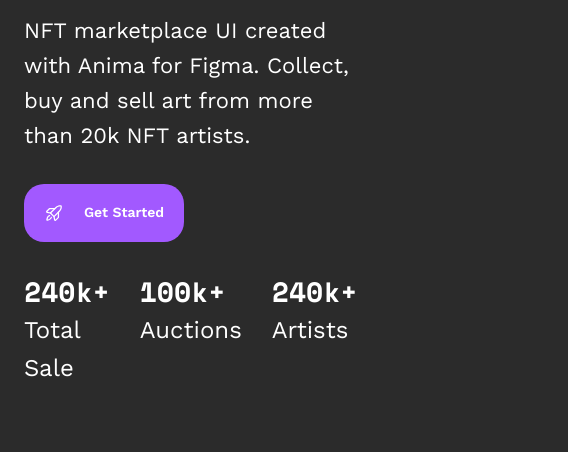
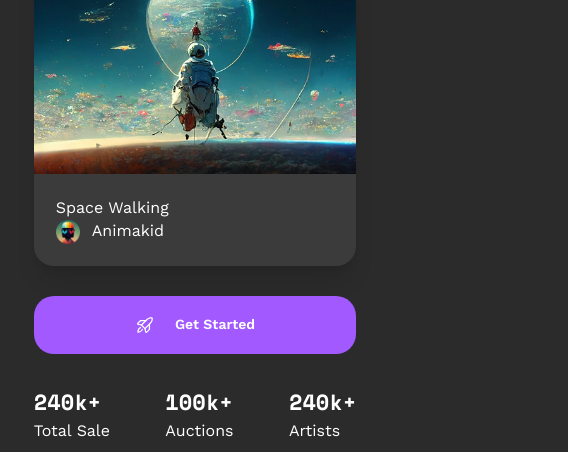
Before and after one commit to AfnanDahdoul/NFT-s-Marketplace, a website: page index.html in a window 390 px wide. Shown: the part 456-908 px from the top of the page, 568 px wide, since content can reach past the window. Drawn offline with nearby package versions, Linux system fonts and the light colour scheme.

Commit message:
responsive hero and sticky header

```diff
--- a/index.html
+++ b/index.html
@@ -14,9 +14,11 @@
 </head>
 
 <body>
-    <header class="header flex
-    mx-[3.125rem] my-[1.25rem] justify-between items-center
-    max-[500px]:mx-[1.875rem]">
+    <header class="header sticky top-0 z-9 bg-background">
+        <div class="flex
+        px-[3.125rem] py-[1.25rem]
+        max-[500px]:px-[1.875rem]
+        justify-between items-center">
             <div class="logo shrink-0 w-[243.41px] max-[400px]:w-[180px]">
                 <a href="#">
                     <img src="./assets/images/navbar imgs/logo.svg" />
@@ -50,90 +52,95 @@
             <div class="hidden max-[982px]:block shrink-0">
                 <img src="./assets/images/navbar imgs/Burger Menu.svg" />
             </div>
+        </div>
     </header>
-    <!-- <header class="header flex fixed w-full
-    container mx-auto my-[1.25rem] justify-between items-center
-    ">
-        <div class="logo shrink-0 w-[243.41px] max-[400px]:w-[180px]">
-            <a href="#">
-                <img src="./assets/images/navbar imgs/logo.svg" />
-            </a>
-        </div>
-        <nav class="block max-[982px]:hidden">
-            <ul class="flex items-center gap-[1.875rem]">
-                <li class="nav-link hover-effect">
-                    <a href="#">
-                        Marketplace
-                    </a>
-                </li>
-                <li class="nav-link hover-effect">
-                    <a href="#">
-                        Rankings
-                    </a>
-                </li>
-                <li class="nav-link hover-effect">
-                    <a href="#">
-                        Connect a Wallet
-                    </a>
-                </li>
-                <li>
-                    <a href="#" class="btn flex gap-[1.25rem] px-[1.25rem] py-[1.188rem] nav-link hover-effect">
-                        <img src="./assets/images/navbar imgs/User.svg" />
-                        Sign Up
-                    </a>
-                </li>
-            </ul>
-        </nav>
-        <div class="hidden max-[982px]:block shrink-0">
-            <img src="./assets/images/navbar imgs/Burger Menu.svg" />
-        </div>
-    </header> -->
 
     <main>
-        <section class="hero h-[100vh] py-[5rem]">
-            <div class="max-w-[1200px] mx-auto px-6 flex gap-20 h-full">
-                <div class="hero-left flex flex-col flex-1 gap-[1.875rem]">
-                    <h1 class="text-[4.188rem] font-semibold leading-[110%] tracking-[0%]">Discover digital art &
+        <section class="hero h-[100vh] py-[5rem]
+        max-[982px]:py-[3rem]">
+            <div class="max-w-[80%] max-[982px]:max-w-[95%]
+            mx-auto px-6 flex gap-20 h-full
+            max-[982px]:gap-10
+            max-[600px]:flex-col">
+                <div class="hero-left order-1 flex flex-col flex-1 gap-[1.875rem]">
+                    <h1 class="order-1 text-[4.188rem] font-semibold leading-[110%] tracking-[0%]
+                    max-[982px]:text-[2.375rem] max-[982px]:leading-[120%]">Discover digital art &
                         Collect NFTs
                     </h1>
-                    <p class="text-[1.375rem] font-normal leading-[160%] tracking-[0%]">NFT marketplace UI created with
+                    <p class="order-2 text-[1.375rem] font-normal leading-[160%] tracking-[0%]
+                    max-[982px]:text-[1rem] max-[982px]:leading-[140%]">NFT marketplace UI created with
                         Anima for Figma. Collect, buy and sell art from more than 20k
                         NFT artists.
                     </p>
-                    <a href="#" class="btn flex w-fit gap-[1.25rem] px-[1.25rem] py-[1.188rem] nav-link hover-effect">
-                        <img src="./assets/images/Generals/RocketLaunch.svg" />
-                        Get Started
-                    </a>
-                    <div class="additional-info flex gap-[1.875rem]">
-                        <div>
-                            <span
-                                class="font-spaceMono text-[1.75rem] font-bold leading-[140%] tracking-[0%]">240k+</span>
-                            <br />
-                            <span class="text-[1.499rem] font-normal leading-[160%] tracking-[0%]">Total Sale</span>
-                        </div>
-                        <div>
-                            <span
-                                class="font-spaceMono text-[1.75rem] font-bold leading-[140%] tracking-[0%]">100k+</span>
-                            <br />
-                            <span class="text-[1.499rem] font-normal leading-[160%] tracking-[0%]">Auctions</span>
-                        </div>
-                        <div>
-                            <span
-                                class="font-spaceMono text-[1.75rem] font-bold leading-[140%] tracking-[0%]">240k+</span>
-                            <br />
-                            <span class="text-[1.499rem] font-normal leading-[160%] tracking-[0%]">Artists</span>
-                        </div>
-                    </div>
-                </div>
-                <div class="hero-right flex-1 self-start bg-secondaryBackground rounded-[1.25rem] shadow-xl">
-                    <div class="hero-card">
+                    <div
+                        class="hero-right order-2 flex-1 self-start bg-secondaryBackground rounded-[1.25rem] shadow-xl
+                        max-[600px]:block min-[601px]:hidden">
+                        <div class="hero-card shrink-0">
                             <div class="card-img">
                                 <img src="./assets/images/Generals/hero.webp" width="100%" />
                             </div>
                             <div class="card-description p-[1.375rem]">
                                 <h3>Space Walking</h3>
                                 <div class="flex gap-[0.75rem]">
-                                <img src="./assets/images/Avatars/Avatar Placeholder (13).webp" width="24px"/>
+                                    <img src="./assets/images/Avatars/Avatar Placeholder (13).webp" width="24px" />
+                                    <span class="text-[1rem] font-normal leading-[140%] tracking-[0%]">Animakid</span>
+                                </div>
+                            </div>
+                        </div>
+                    </div>
+                    <a href="#"
+                        class=" order-4 btn flex w-fit gap-[1.25rem] px-[1.25rem] py-[1.188rem] nav-link hover-effect
+                        max-[601px]:w-full
+                        max-[601px]:justify-center">
+                        <img src="./assets/images/Generals/RocketLaunch.svg" />
+                        Get Started
+                    </a>
+                    <div class="additional-info order-5 flex gap-[1.875rem] justify-between">
+                        <div>
+                            <span class="font-spaceMono text-[1.75rem] font-bold leading-[140%] tracking-[0%]
+                                max-[982px]:text-[1.375rem] max-[982px]:leading-[160%]">
+                                240k+
+                            </span>
+                            <br />
+                            <span class="text-[1.499rem] font-normal leading-[160%] tracking-[0%]
+                            max-[982px]:text-[1rem] max-[982px]:leading-[140%]">
+                                Total Sale
+                            </span>
+                        </div>
+                        <div>
+                            <span class="font-spaceMono text-[1.75rem] font-bold leading-[140%] tracking-[0%]
+                                max-[982px]:text-[1.375rem] max-[982px]:leading-[160%]">
+                                100k+
+                            </span>
+                            <br />
+                            <span class="text-[1.499rem] font-normal leading-[160%] tracking-[0%]
+                            max-[982px]:text-[1rem] max-[982px]:leading-[140%]">
+                                Auctions
+                            </span>
+                        </div>
+                        <div>
+                            <span class="font-spaceMono text-[1.75rem] font-bold leading-[140%] tracking-[0%]
+                                max-[982px]:text-[1.375rem] max-[982px]:leading-[160%]">
+                                240k+
+                            </span>
+                            <br />
+                            <span class="text-[1.499rem] font-normal leading-[160%] tracking-[0%]
+                            max-[982px]:text-[1rem] max-[982px]:leading-[140%]">
+                                Artists
+                            </span>
+                        </div>
+                    </div>
+                </div>
+                <div class="hero-right order-2 flex-1 self-start bg-secondaryBackground rounded-[1.25rem] shadow-xl
+                max-[601px]:hidden">
+                    <div class="hero-card shrink-0">
+                        <div class="card-img">
+                            <img src="./assets/images/Generals/hero.webp" width="100%" />
+                        </div>
+                        <div class="card-description p-[1.375rem]">
+                            <h3>Space Walking</h3>
+                            <div class="flex gap-[0.75rem]">
+                                <img src="./assets/images/Avatars/Avatar Placeholder (13).webp" width="24px" />
                                 <span class="text-[1rem] font-normal leading-[140%] tracking-[0%]">Animakid</span>
                             </div>
                         </div>
```
Also changed, not shown: assets/CSS/output.css. Lines whose indentation alone changed are shown as unchanged.
